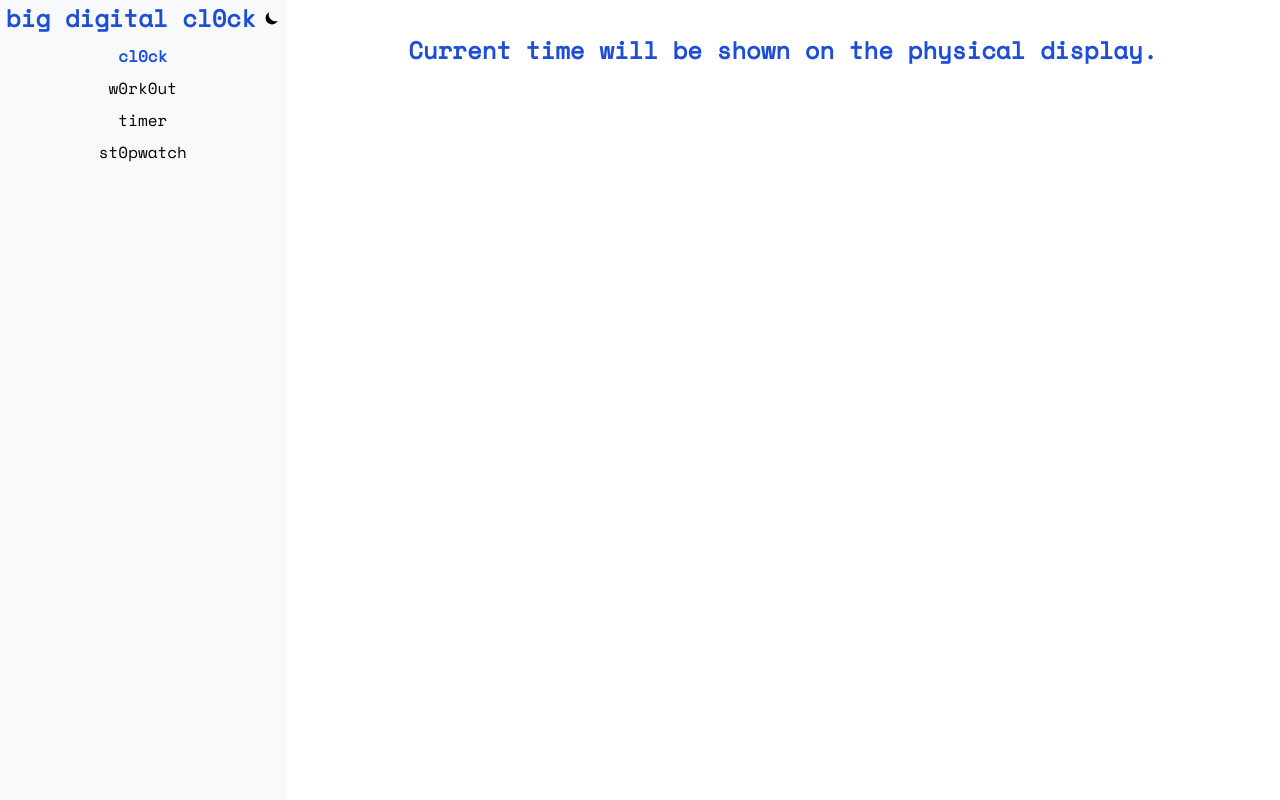
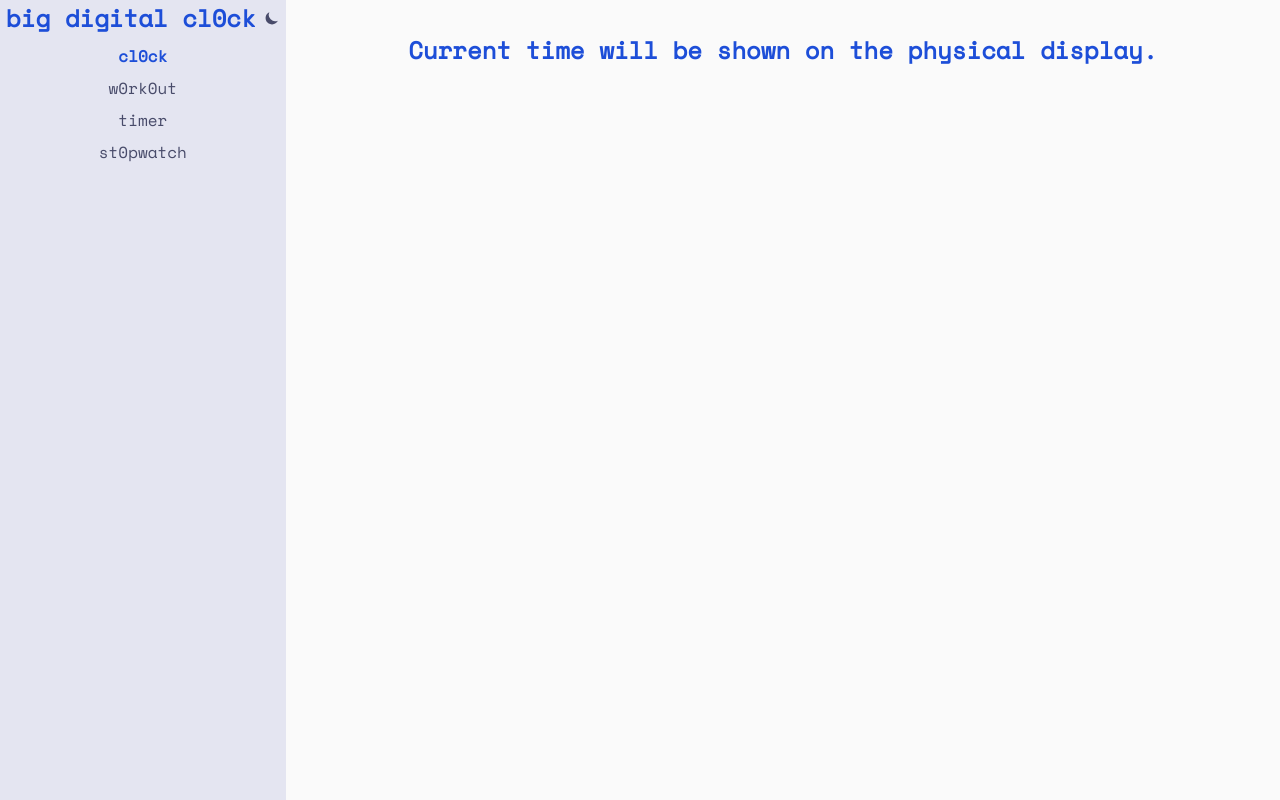
Before and after one commit to rub1n0/cl0ck, a Next.js app: page / in a window 1280 px wide. Built offline with nearby package versions, Linux system fonts and the light colour scheme.

Commit message:
update light mode colors

```diff
--- a/app/globals.css
+++ b/app/globals.css
@@ -6,8 +6,8 @@
 :root {
 
   /** Base colors */
-  --clr-dark-a0: #000000;
-  --clr-light-a0: #ffffff;
+  --clr-dark-a0: #484b6a;
+  --clr-light-a0: #fafafa;
 
   /** Theme primary colors */
   --clr-primary-a0: #1d4ed8;
@@ -18,20 +18,20 @@
   --clr-primary-a50: #bfdbfe;
 
   /** Theme surface colors */
-  --clr-surface-a0: #ffffff;
-  --clr-surface-a10: #f8f9fa;
-  --clr-surface-a20: #e9ecef;
-  --clr-surface-a30: #dee2e6;
-  --clr-surface-a40: #ced4da;
-  --clr-surface-a50: #adb5bd;
+  --clr-surface-a0: #fafafa;
+  --clr-surface-a10: #e4e5f1;
+  --clr-surface-a20: #d2d3db;
+  --clr-surface-a30: #9394a5;
+  --clr-surface-a40: #484b6a;
+  --clr-surface-a50: #484b6a;
 
   /** Theme tonal surface colors */
-  --clr-surface-tonal-a0: #f1f3f5;
-  --clr-surface-tonal-a10: #e9ecef;
-  --clr-surface-tonal-a20: #dee2e6;
-  --clr-surface-tonal-a30: #ced4da;
-  --clr-surface-tonal-a40: #adb5bd;
-  --clr-surface-tonal-a50: #868e96;
+  --clr-surface-tonal-a0: #fafafa;
+  --clr-surface-tonal-a10: #e4e5f1;
+  --clr-surface-tonal-a20: #d2d3db;
+  --clr-surface-tonal-a30: #9394a5;
+  --clr-surface-tonal-a40: #484b6a;
+  --clr-surface-tonal-a50: #484b6a;
 
   --font-sans: 'Space Mono', monospace;
   --font-mono: 'Space Mono', monospace;
```
